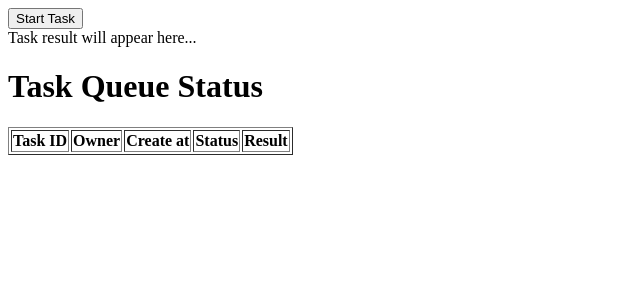
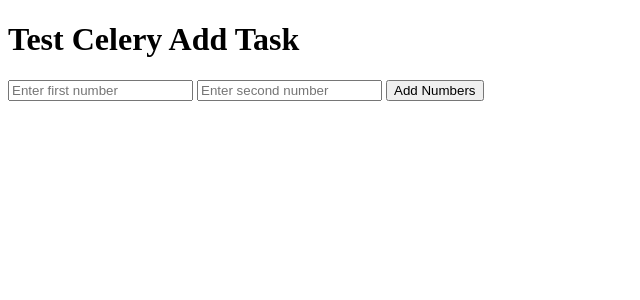
Before and after one commit to 6410685041/CN332-Default, a Django app: page /process/ in a window 1280 px wide. Shown: the top 300 px of the page, without its empty margins (0-640 px from the left). Run offline with Django 5.2, Linux system fonts and the light colour scheme; data that the repository does not hold is empty; parts of the project's set-up code (start-up, migrations or seed data) failed here and were passed over.

Commit message:
try to understand celery

```diff
--- a/project/web/process/function_urls.py
+++ b/project/web/process/function_urls.py
@@ -14,6 +14,6 @@ urlpatterns = [
     # submit
     path('submit_task/<int:task_id>', functions.submit_task, name='submit_task'), # not working
     # test celery
-    # path('start-task/', functions.start_task, name='start-task'),
-    # path('task-status/<str:task_id>/', functions.task_status, name='task-status'),
+    path('add_numbers/', functions.add_number, name='add_numbers'),
+    path('get_result/<str:task_id>', functions.get_result, name='get_result'),
 ]
--- a/project/web/process/tasks.py
+++ b/project/web/process/tasks.py
@@ -18,3 +18,7 @@ def celery_start_task(url, id):
     call_detect.detect(url)
     # edit_status(2, id)
     return "Detect Finish"
+
+@shared_task()
+def add(x, y):
+    return x+y
--- a/project/web/templates/process/process_view.html
+++ b/project/web/templates/process/process_view.html
@@ -1,61 +1,17 @@
 <!DOCTYPE html>
-<html>
+<html lang="en">
 <head>
-    <title>Task Status Example</title>
-    <script src="https://ajax.googleapis.com/ajax/libs/jquery/3.5.1/jquery.min.js"></script>
+    <meta charset="UTF-8">
+    <meta name="viewport" content="width=device-width, initial-scale=1.0">
+    <title>Test Celery Task</title>
 </head>
 <body>
-
-<button id="startTaskBtn">Start Task</button>
-<div id="taskResult">Task result will appear here...</div>
-
-<h1>Task Queue Status</h1>
-    <table border="1">
-        <thead>
-            <tr>
-                <th>Task ID</th>
-                <th>Owner</th>
-                <th>Create at</th>
-                <th>Status</th>
-                <th>Result</th>
-            </tr>
-        </thead>
-        <tbody>
-            {% for task in tasks %}
-            <tr style="text-align: center;">
-                <td>{{ task }}</td>
-                <td>{{ task.owner }}</td>
-                <td>{{ task.created_at }}</td>
-                <td>{{ task.status }}</td>
-                <td>{{ task.result }}</td>
-            </tr>
-            {% endfor %}
-        </tbody>
-    </table>
-
-<script>
-$(document).ready(function(){
-    $('#startTaskBtn').click(function(){
-        $.ajax({
-            url: '{% url "start-task" %}',
-            success: function(data) {
-                let taskId = data.task_id;
-                let interval = setInterval(function(){
-                    $.ajax({
-                        url: 'task-status/' + taskId + '/',
-                        success: function(data) {
-                            if (data.status == 'SUCCESS') {
-                                $('#taskResult').text('Task result: ' + data.result);
-                                clearInterval(interval);
-                            }
-                        }
-                    });
-                }, 1000); // Poll every 1000 milliseconds (1 second)
-            }
-        });
-    });
-});
-</script>
-
+    <h1>Test Celery Add Task</h1>
+    <form action="{% url 'add_numbers' %}" method="post">
+        {% csrf_token %}
+        <input type="number" name="num1" placeholder="Enter first number" required>
+        <input type="number" name="num2" placeholder="Enter second number" required>
+        <button type="submit">Add Numbers</button>
+    </form>
 </body>
 </html>
```
Also changed, not shown: project/web/process/functions.py (+21 -16 lines).
